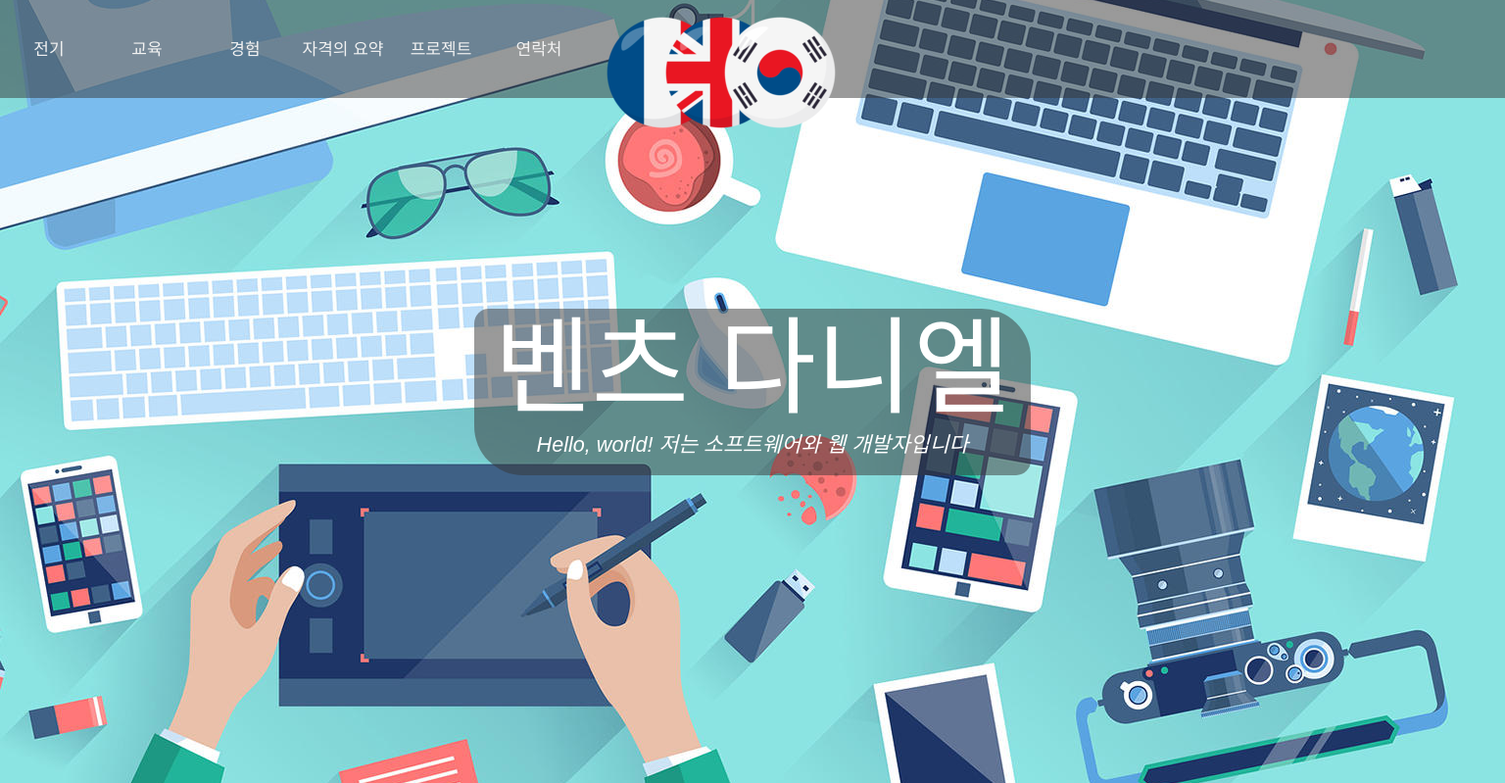
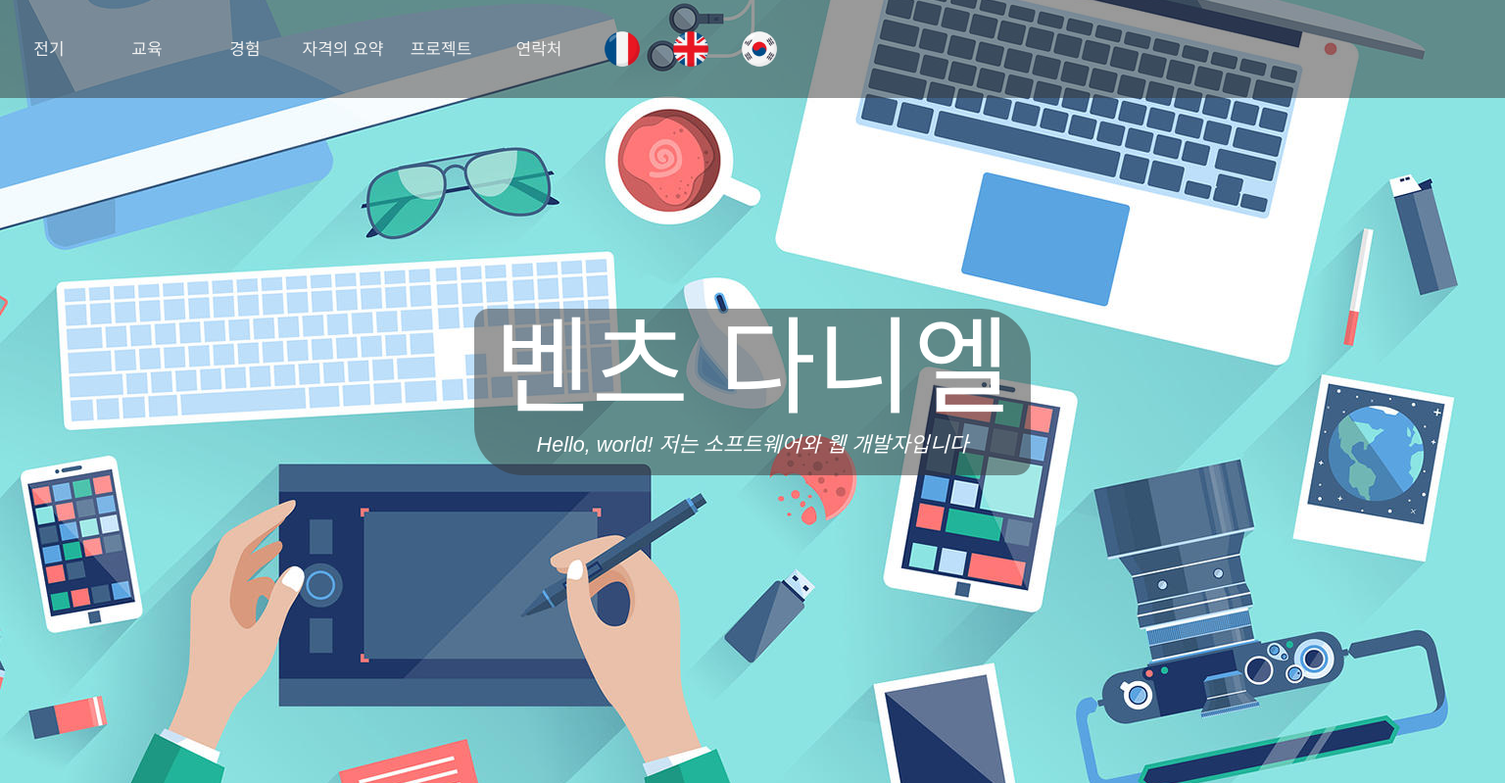
Before and after one commit to bentz19u/onePageCV, a PHP site: page /korean/ in a window 1536 px wide. Shown: the top 799 px of the page at 98% size. Run offline with PHP 8.4, Linux system fonts and the light colour scheme; some libraries are stand-ins or nearby versions.

Commit message:
correction css pour le portable

```diff
--- a/src/css/navBar.css
+++ b/src/css/navBar.css
@@ -90,23 +90,27 @@
 
 #langue{
 	display:flex;
-	height:100%;
-	width:100px;
+	height:50px;
+	max-height:50px;
+	width:150px;
 }
 
 #langue a{
 	display:flex;
-	width:50%;
+	width:50px;
 	color: #f2f2f2;
-	padding: 14px 16px;
 	text-decoration: none;
 	font-size: 17px;
 	box-sizing: border-box;
-	text-align:center;
+	margin:auto;
+	max-height:150px;
 }
 
 #langue a img{
+	max-width: 50%;
 	margin:auto;
+	box-sizing: border-box;
+	max-height:50px;
 }
 
 #myName{
@@ -127,6 +131,19 @@
 		height:100px;
 		background-color: rgba(54,54,54,0.5);
 	}
+	#langue{
+		height:100%;
+		max-height:100%;
+		width:210px;
+	}
+	#langue a{
+		min-height:100%;
+		width:70px;
+		padding: 14px 16px;
+	}
+	#langue a img{
+		max-width: 100%;
+	}
 	#listLien>a{
 		min-width:100px;
 	}
@@ -139,7 +156,4 @@
 	#myName{
 		display:flex;
 	}
-	#langue{
-		width:120px;
-	}
 }
```
